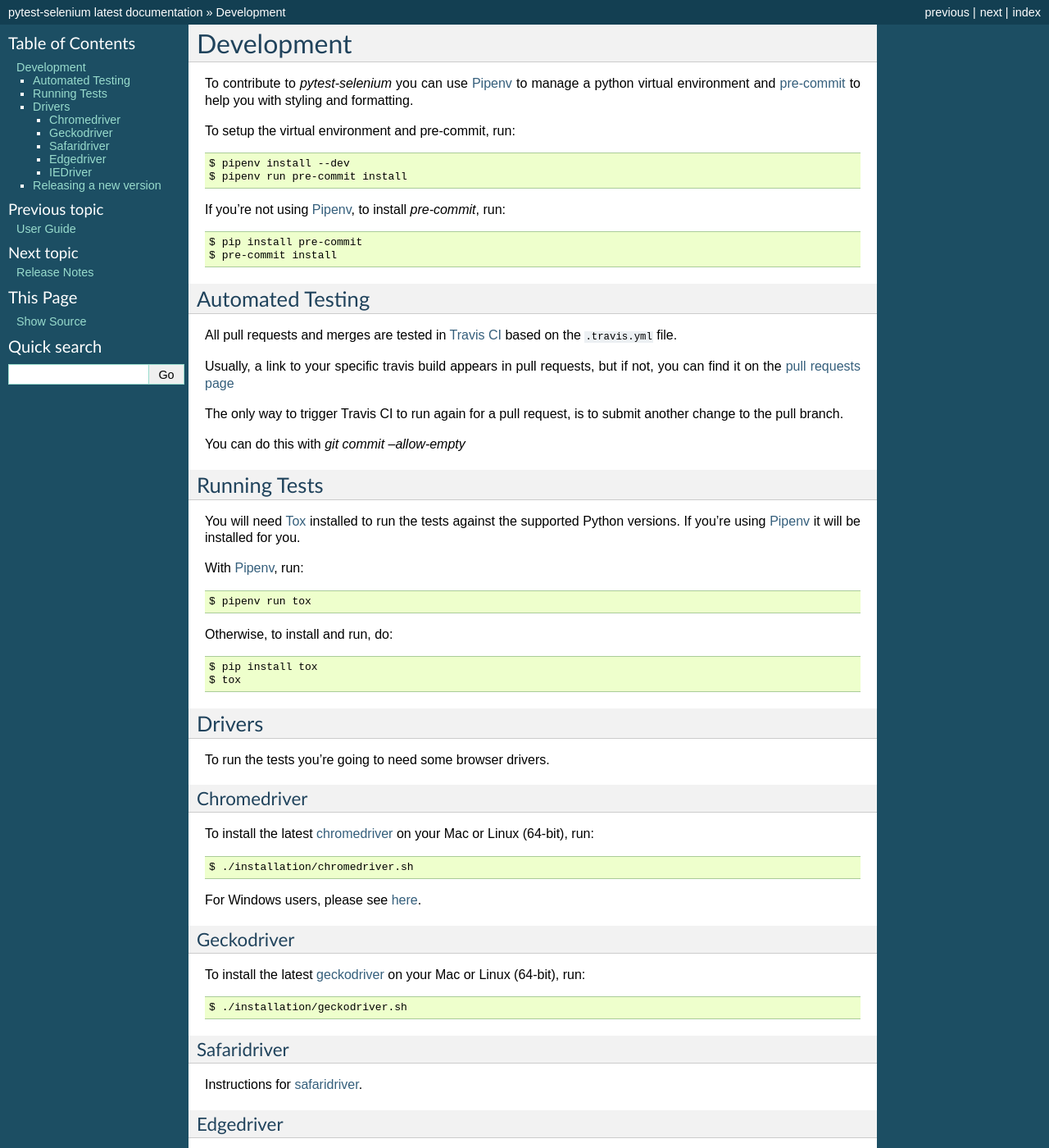
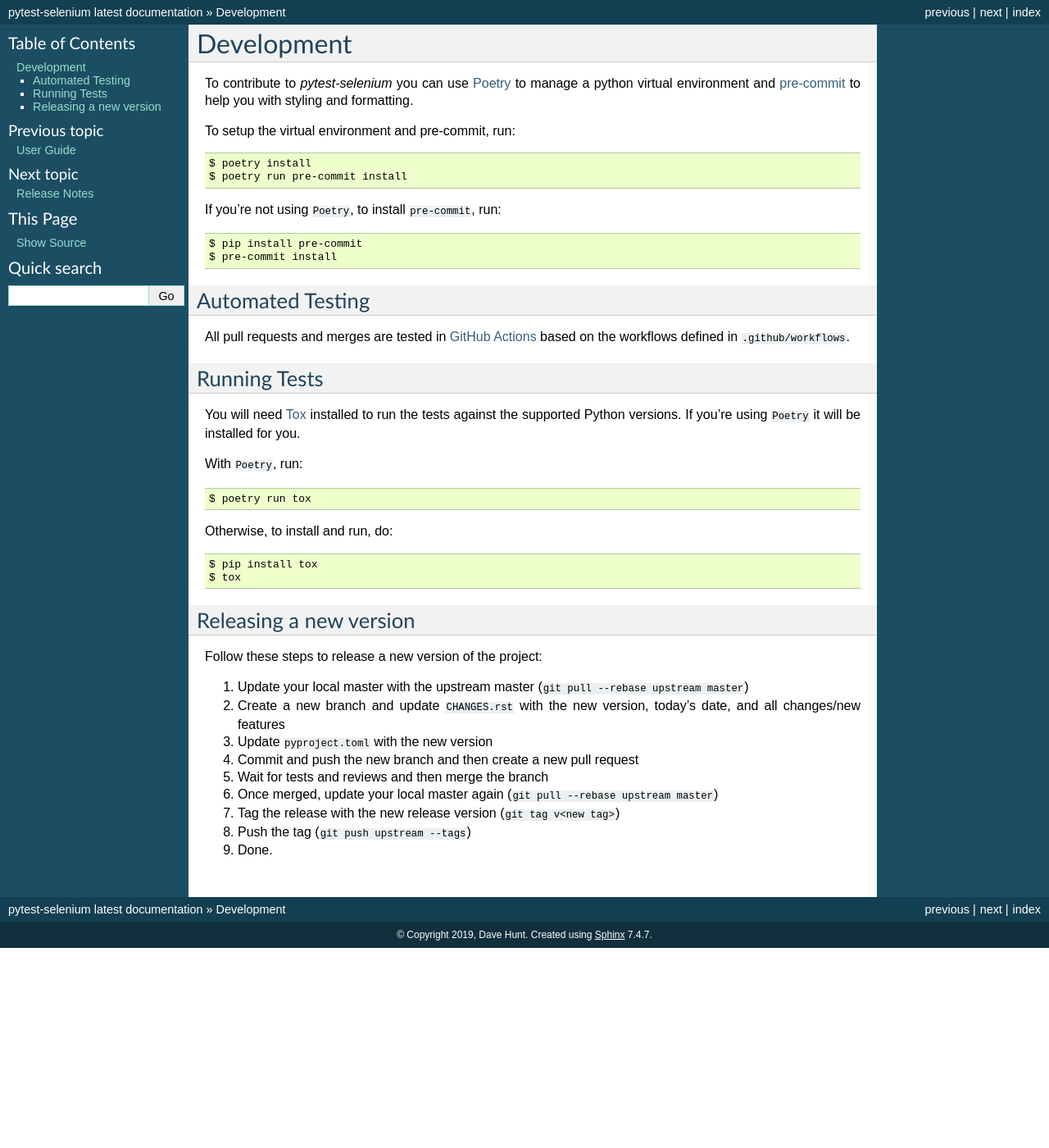
Before and after one commit to pytest-dev/pytest-selenium, a Sphinx documentation site: the page built from docs/development.rst, in a window 1280 px wide and 1400 px high. Shown: the whole window at 82% size. Built offline with Sphinx 7.4.7, drawn with Linux system fonts in a browser that asks for light colours; some of the changed text lies outside the part shown.

```diff
--- a/docs/development.rst
+++ b/docs/development.rst
@@ -1,7 +1,7 @@
 Development
 ===========
 
-To contribute to `pytest-selenium` you can use `Pipenv`_ to manage
+To contribute to `pytest-selenium` you can use `Poetry <https://python-poetry.org/>`_ to manage
 a python virtual environment and `pre-commit <https://pre-commit.com/>`_ to help you with
 styling and formatting.
 
@@ -9,10 +9,10 @@ To setup the virtual environment and pre-commit, run:
 
 .. code-block:: bash
 
-  $ pipenv install --dev
-  $ pipenv run pre-commit install
+  $ poetry install
+  $ poetry run pre-commit install
 
-If you're not using `Pipenv`_, to install `pre-commit`, run:
+If you're not using ``Poetry``, to install ``pre-commit``, run:
 
 .. code-block:: bash
 
@@ -23,30 +23,21 @@ If you're not using `Pipenv`_, to install `pre-commit`, run:
 Automated Testing
 -----------------
 
-All pull requests and merges are tested in `Travis CI <https://travis-ci.org/>`_
-based on the ``.travis.yml`` file.
-
-Usually, a link to your specific travis build appears in pull requests, but if
-not, you can find it on the
-`pull requests page <https://travis-ci.org/pytest-dev/pytest-selenium/pull_requests>`_
-
-The only way to trigger Travis CI to run again for a pull request, is to submit
-another change to the pull branch.
-
-You can do this with `git commit --allow-empty`
+All pull requests and merges are tested in `GitHub Actions <https://docs.github.com/en/actions>`_
+based on the workflows defined in ``.github/workflows``.
 
 Running Tests
 -------------
 
-You will need `Tox <http://tox.testrun.org/>`_ installed to run the tests
-against the supported Python versions. If you're using `Pipenv`_ it will be
+You will need `Tox <https://tox.wiki/en/latest/>`_ installed to run the tests
+against the supported Python versions. If you're using ``Poetry`` it will be
 installed for you.
 
-With `Pipenv`_, run:
+With ``Poetry``, run:
 
 .. code-block:: bash
 
-  $ pipenv run tox
+  $ poetry run tox
 
 Otherwise, to install and run, do:
 
@@ -55,54 +46,17 @@ Otherwise, to install and run, do:
   $ pip install tox
   $ tox
 
-Drivers
--------
-To run the tests you're going to need some browser drivers.
-
-Chromedriver
-~~~~~~~~~~~~
-To install the latest `chromedriver <https://sites.google.com/a/chromium.org/chromedriver/>`_
-on your Mac or Linux (64-bit), run:
-
-.. code-block:: bash
-
-  $ ./installation/chromedriver.sh
-
-For Windows users, please see `here <https://sites.google.com/a/chromium.org/chromedriver/getting-started>`_.
-
-Geckodriver
-~~~~~~~~~~~
-To install the latest `geckodriver <https://firefox-source-docs.mozilla.org/testing/geckodriver/>`_
-on your Mac or Linux (64-bit), run:
-
-.. code-block:: bash
-
-  $ ./installation/geckodriver.sh
-
-Safaridriver
-~~~~~~~~~~~~
-Instructions for `safaridriver <https://developer.apple.com/documentation/webkit/testing_with_webdriver_in_safari?language=objc>`_.
-
-Edgedriver
-~~~~~~~~~~
-Instructions for `edgedriver <https://developer.microsoft.com/en-us/microsoft-edge/tools/webdriver/#downloads>`_.
-
-IEDriver
-~~~~~~~~
-Instructions for `iedriver <https://github.com/SeleniumHQ/selenium/wiki/InternetExplorerDriver>`_.
-
 Releasing a new version
 -----------------------
 
 Follow these steps to release a new version of the project:
 
-1. Update your local master with the upstream master (``git pull --rebase upstream master``)
-2. Create a new branch and update ``news.rst`` with the new version, today's date, and all changes/new features
-3. Commit and push the new branch and then create a new pull request
-4. Wait for tests and reviews and then merge the branch
-5. Once merged, update your local master again (``git pull --rebase upstream master``)
-6. Tag the release with the new release version (``git tag v<new tag>``)
-7. Push the tag (``git push upstream --tags``)
-8. Done. You can monitor the progress on `Travis <https://travis-ci.org/pytest-dev/pytest-selenium/>`_
-
-.. _Pipenv: https://docs.pipenv.org/en/latest/
+#. Update your local master with the upstream master (``git pull --rebase upstream master``)
+#. Create a new branch and update ``CHANGES.rst`` with the new version, today's date, and all changes/new features
+#. Update ``pyproject.toml`` with the new version
+#. Commit and push the new branch and then create a new pull request
+#. Wait for tests and reviews and then merge the branch
+#. Once merged, update your local master again (``git pull --rebase upstream master``)
+#. Tag the release with the new release version (``git tag v<new tag>``)
+#. Push the tag (``git push upstream --tags``)
+#. Done.
--- a/pyproject.toml
+++ b/pyproject.toml
@@ -4,7 +4,7 @@ build-backend = "poetry.core.masonry.api"
 
 [tool.poetry]
 name = "pytest-selenium"
-version = "2.0.2rc0"
+version = "3.0.0"
 description = "pytest plugin for Selenium"
 license = "MPL-2.0"
 authors = [
@@ -45,7 +45,7 @@ include = [
 python = "^3.6.2"
 pytest = "^6.0.0"
 pytest-base-url = "^1.4.2"
-pytest-html = "^1.14.0"
+pytest-html = ">=1.14.0"
 pytest-variables = "^1.5.0"
 requests = "^2.26.0"
 selenium = "3.*"
```
Also changed, not shown: docs/news.rst (+10 -0 lines).
